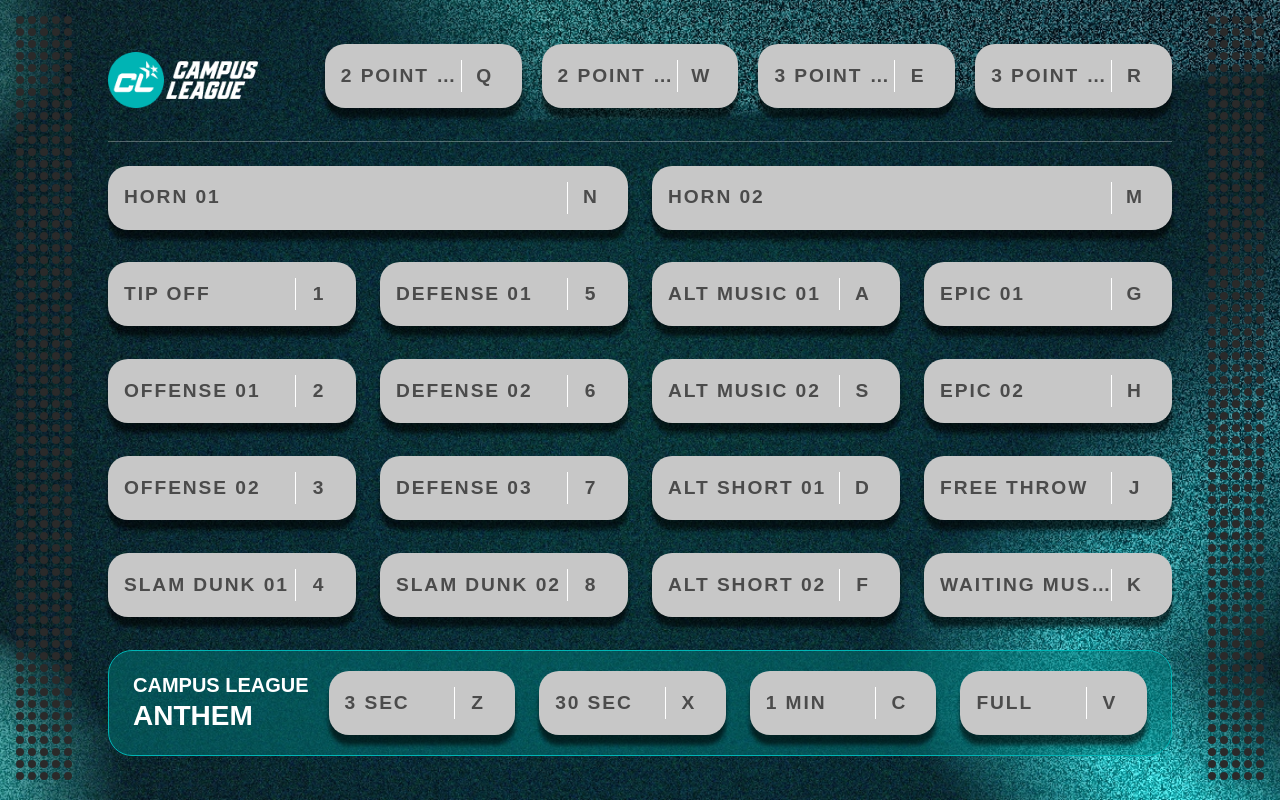
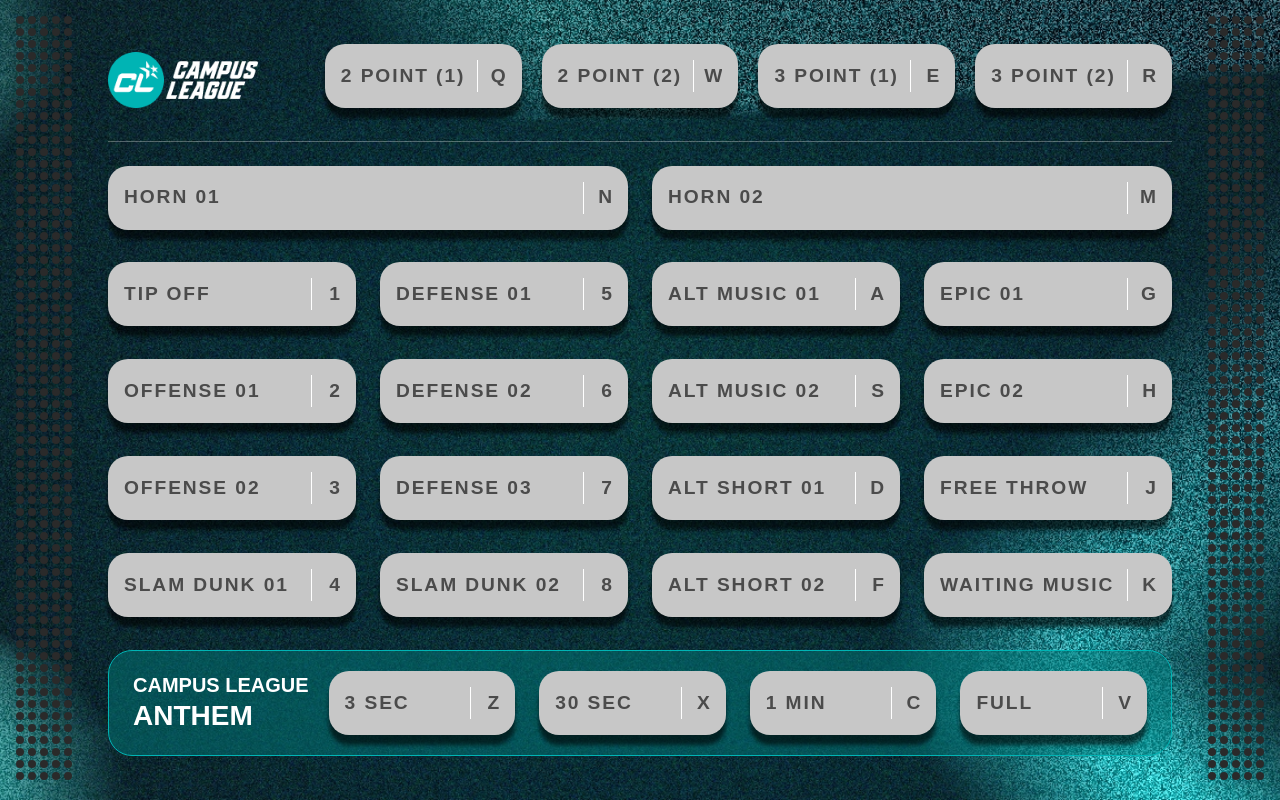
Before and after one commit to ayyubkompit/cl-mixer-audio, a Next.js app: page / in a window 1280 px wide. Built offline with nearby package versions, Linux system fonts and the light colour scheme; no server answers; a web font is replaced by a local one.

Commit message:
style: adjust style

```diff
--- a/app/components/SoundButton.tsx
+++ b/app/components/SoundButton.tsx
@@ -18,7 +18,6 @@ export default function SoundButton({ label, shortcutKey, isActive, downloadStat
     : { background: "#C7C7C7" };
 
   const textColor = isActive ? "#00FFFF" : "#4B4B4B";
-  const textGlow = isActive ? "0px 0px 30px #00FFFF, 0px 0px 60px #00FFFF" : "none";
   const shadow = isActive
     ? "0px 0px 4px 0px #00000099"
     : "0px 10px 4px 0px #00000099";
@@ -49,7 +48,7 @@ export default function SoundButton({ label, shortcutKey, isActive, downloadStat
       {isDownloading && (
         <span
           className="block rounded-full animate-pulse absolute"
-          style={{ width: 6, height: 6, background: "#4B4B4B66", right: 48, top: "50%", marginTop: -3 }}
+          style={{ width: 10, height: 10, background: "#4B4B4B66", right: 48, top: "50%", marginTop: -3 }}
         />
       )}
 
@@ -87,9 +86,9 @@ export default function SoundButton({ label, shortcutKey, isActive, downloadStat
           </span>
         }
         <span
-          className="relative font-bold truncate text-center block shrink-0"
+          className="relative font-bold truncate text-right block shrink-0"
           style={{
-            width: 44,
+            width: 28,
             color: textColor,
             fontSize,
           }}
```
